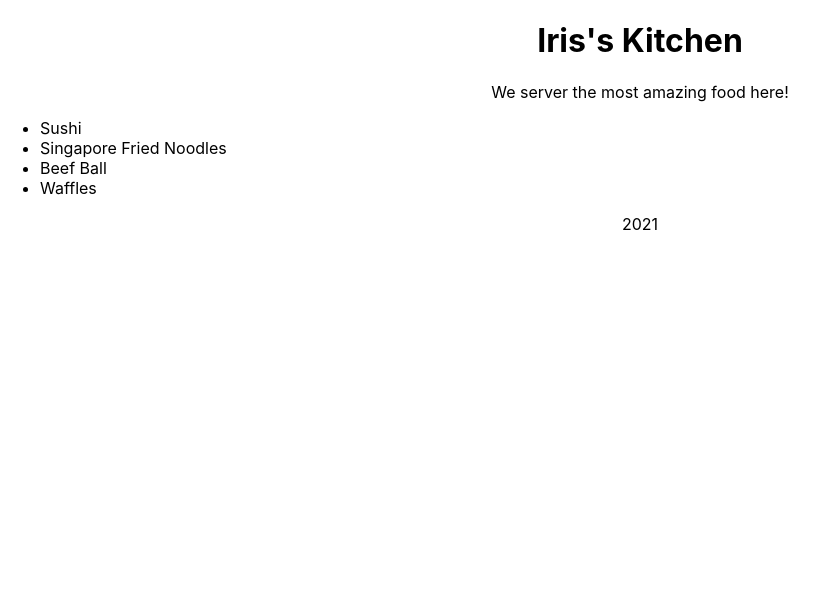
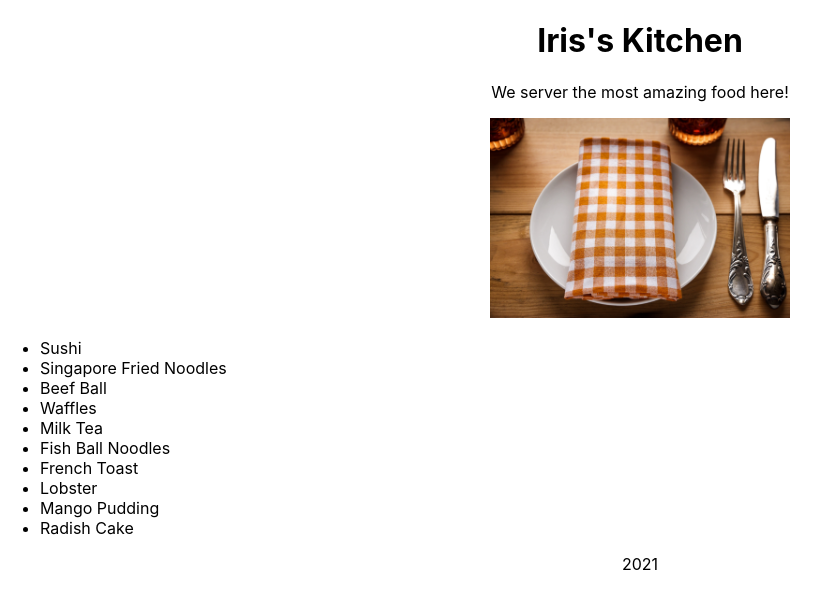
Before and after one commit to ichan266/LinkedIn-Learning-react-essentials, a React (Create React App) app: page / in a window 1280 px wide. Shown: the top 608 px of the page, without its empty margins (0-830 px from the left). Built offline with nearby package versions, Linux system fonts and the light colour scheme.

Commit message:
Chapter 3 completed

```diff
--- a/src/App.js
+++ b/src/App.js
@@ -1,5 +1,6 @@
 // import logo from "./logo.svg";
 import "./App.css";
+import restaurant from "./restaurant.jpg";
 
 // function App() {
 //   return (
@@ -34,6 +35,7 @@ function Main(props) {
   return (
     <section>
       <p>We server the most {props.adjective} food here!</p>
+      <img src={restaurant} height={200} alt="napkin and silverware" />
       <ul style={{ textAlign: "left" }}>
         {props.dishes.map((dish) => (
           <li key={dish.id}>{dish.title}</li>
@@ -42,6 +44,26 @@ function Main(props) {
     </section>
   );
 }
+//* Note textAlign is JSX syntax (text-align in CSS)
+//* To import image, we first import the file on top, then we add the img tag with src, style, and alt.
+//% alt (an attribute) is for screen reader.
+
+//* Below is not the right way to do to avoid key errors:
+//*
+// function Main(props) {
+//   return (
+//     <section>
+//       <p>
+//         We server the most {props.adjective} food around.
+//       </p>
+//       <ul style={{ textAlign: "left" }}>
+//         {props.dishes.map((dish, i) => (
+//           <li key={i}>{dish}</li>
+//         ))}
+//       </ul>
+//     </section>
+//   )
+// }
 
 function Footer(props) {
   return (
@@ -51,7 +73,18 @@ function Footer(props) {
   );
 }
 
-const dishes = ["Sushi", "Singapore Fried Noodles", "Beef Ball", "Waffles"];
+const dishes = [
+  "Sushi",
+  "Singapore Fried Noodles",
+  "Beef Ball",
+  "Waffles",
+  "Milk Tea",
+  "Fish Ball Noodles",
+  "French Toast",
+  "Lobster",
+  "Mango Pudding",
+  "Radish Cake",
+];
 
 const dishObjects = dishes.map((dish, i) => ({ id: i, title: dish }));
 console.log(dishObjects);
@@ -65,5 +98,10 @@ function App() {
     </div>
   );
 }
+// % Note in <div className="App">, App is a CSS class
 
 export default App;
+
+// @ React Doc
+// @ https://fb.me/react-warning-keys
+// @
--- a/src/index.js
+++ b/src/index.js
@@ -1,11 +1,13 @@
 import React from "react";
-// import reactDom from "react-dom";
 import ReactDOM from "react-dom";
 import "./index.css";
 import App from "./App";
+// import reactDom from "react-dom";
 // import reportWebVitals from './reportWebVitals';
 
-ReactDOM.render(
+ReactDOM.render(<App />, document.querySelector("#root"));
+
+// ReactDOM.render(
 // React.createElement("h1", { style: { color: "rebeccapurple" } }, "Wednesday"),
 // <ul>
 //   <li>Monday</li>
@@ -14,9 +16,9 @@ ReactDOM.render(
 //   <li>Thursday</li>
 //   <li>Friday</li>
 // </ul>,
-  <App />,
-  document.querySelector("#root")
-);
+// <App />,
+// document.querySelector("#root")
+// );
 
 //% ReactDom.render takes in 2 arguments.
 //% 1st argument takes in an HTML element or a function that return HTML.
@@ -32,6 +34,13 @@ ReactDOM.render(
 //% 2nd argument is CSS (if no styling needed, pass in `null`)
 //% 3rd argument is the content inside the HTML element. You can also use React.CreateElement() as the 3rd argument for nesting elements
 
+//% React.Fragment
+//% It allows you to wrap more than one component when using in ReactDOM.render as the first argument
+//% Syntax: <React.Fragment><App /><AppTwo /></ React.Fragment>
+//% Can be furthered simplified to just <><App /><AppTwo /></>
+//% Advantage: it adds to HTML document without needing to use an extra HTML element to wrap the components
+//%
+
 // If you want to start measuring performance in your app, pass a function
 // to log results (for example: reportWebVitals(console.log))
 // or send to an analytics endpoint. Learn more: https://bit.ly/CRA-vitals
```
Also changed, not shown: src/restaurant.jpg (added). Lines whose indentation alone changed are shown as unchanged.
